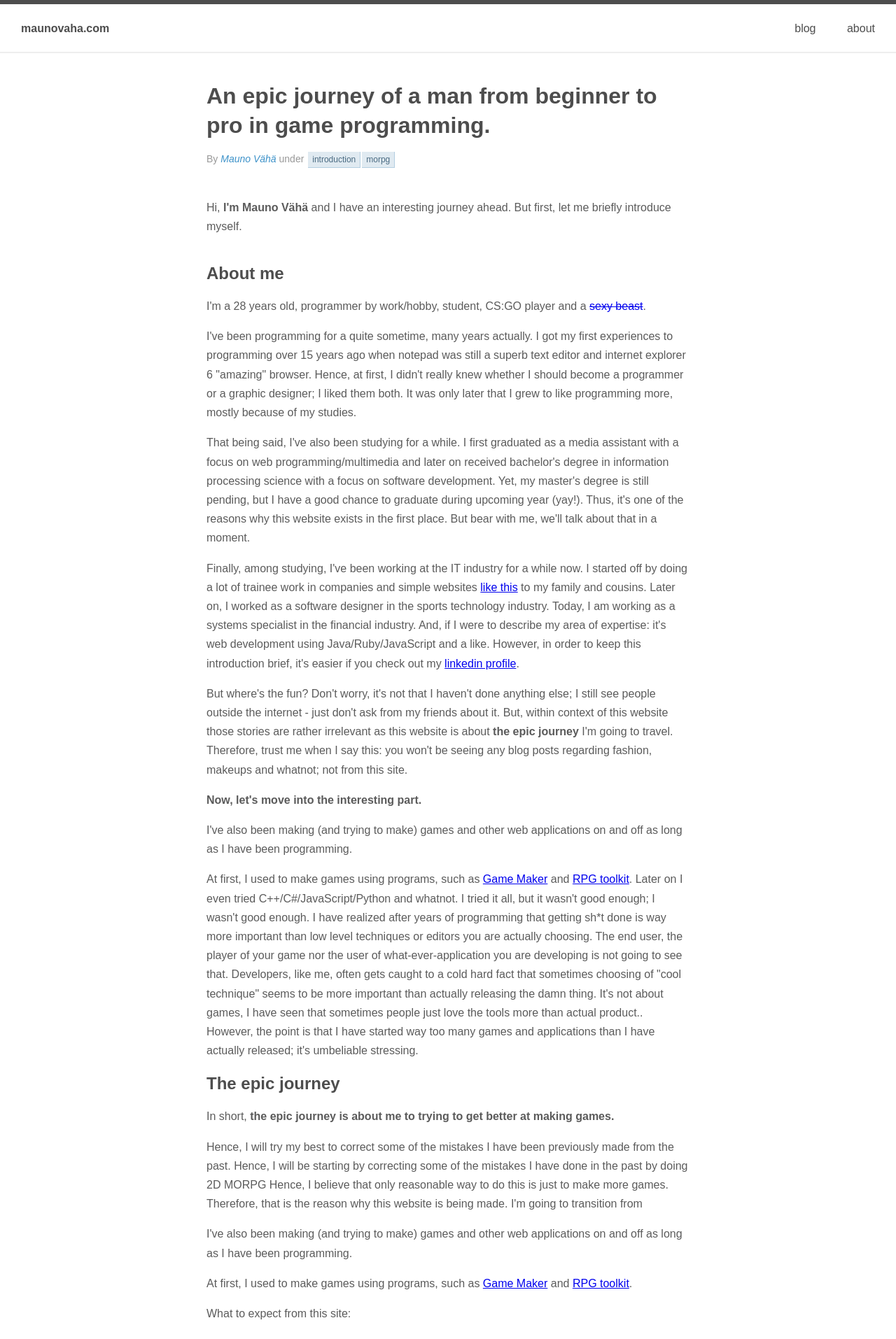
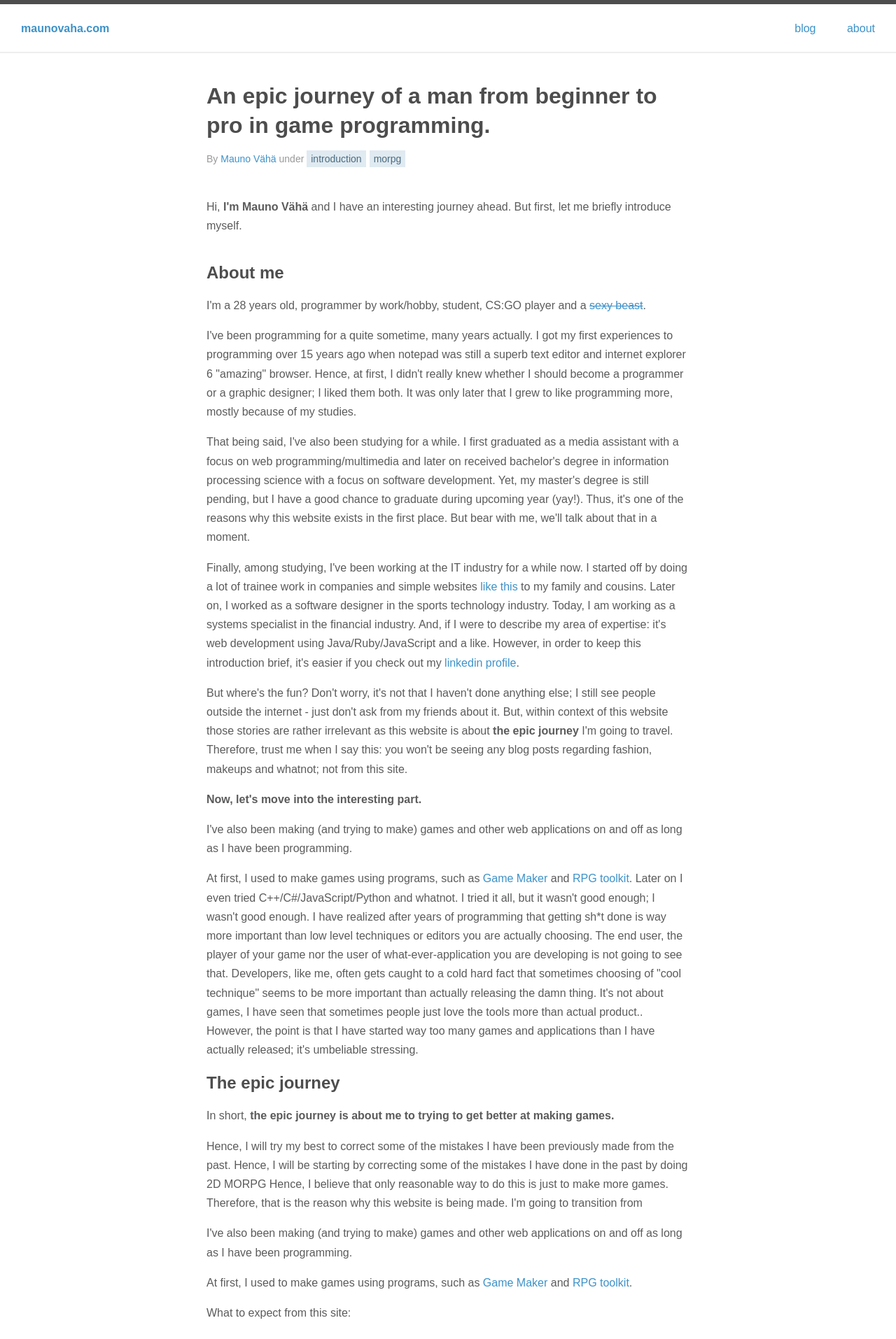
Before and after one commit to maunovaha/maunovaha.com, a Jekyll site: the page built from index.html, in a window 1280 px wide. Shown: the top 1914 px of the page at 70% size. Built offline with Jekyll 4.4.1, drawn with Linux system fonts in a browser that asks for light colours; comment, search, counter and statistics services are not loaded; some of the changed text lies outside the part shown.

Commit message:
Adds styles, adds ship

```diff
--- a/_layouts/default.html
+++ b/_layouts/default.html
@@ -67,7 +67,7 @@
     <article>
       <header class="post-header">
         <h1 class="post-title">An epic journey of a man from beginner to pro in game programming.</h1>
-        <p class="post-meta">By <a href="/about" class="post-author"><em>Mauno Vähä</em></a> under <a href="#" class="post-tag tag">introduction</a><a href="#" class="post-tag tag">morpg</a></p>
+        <p class="post-meta">By <a href="/about" class="post-author">Mauno Vähä</a> under <a href="#" class="no-margin tag">introduction</a><a href="#" class="tag">morpg</a></p>
       </header>
       <!--
       <img alt="Mauno's picture" src="http://placehold.it/763x400">
@@ -527,17 +527,26 @@
 
 <footer>
   <div class="site-footer">
-    <h4>Welcome aboard</h4>
-    <!--
-    <img style="border-radius: 68px; border: 1px solid #eee;" alt="Mauno's picture" height="68" width="68" src="https://pbs.twimg.com/profile_images/2708384678/45bbab95e4361fb7bbcd8d6ec0647431_400x400.png">
-    -->
-    <p>An epic journey of a man from beginner to pro in programming has just began. To keep updated, it is highly recommendable to buckle up and jump on board. (Ofc. you might wan't to do that in different order..)</p>
+    <h2 style="margin-bottom: 24px;">Welcome aboard</h2>
+<pre style="white-space: pre; word-wrap: normal; font-style: monospace; line-height: normal;">
+                |              ~.~
+               )_)    |
+              )___)  )_)    ~.~
+       __|_  )____) )___)
+       \___\____|_____|_____
+---------\                 /---------
+        ^^^^^^^^^^^^^^^^^^^^
+    ^^      ^^^^     ^^^     ^^
+       ^^^^      ^^^      ^
+</pre>
+    <p>An epic journey of a man from beginner to pro in game programming has just began. To keep updated, it is highly recommended that you jump on board.</p>
       <a href="https://twitter.com/maunovaha" class="twitter-follow-button" data-show-count="true">Follow @maunovaha</a>
 <script>!function(d,s,id){var js,fjs=d.getElementsByTagName(s)[0],p=/^http:/.test(d.location)?'http':'https';if(!d.getElementById(id)){js=d.createElement(s);js.id=id;js.src=p+'://platform.twitter.com/widgets.js';fjs.parentNode.insertBefore(js,fjs);}}(document, 'script', 'twitter-wjs');</script>
   </div>
-  <div class="site-footer-copyright" style="text-align: center; padding: 10px;">
-    <p style="font-size: 12px; margin: 0px; color: #555;">
-      &copy; 2014 and beyond, Mauno Vähä. All rights reserved. | Powered by <a href="http://jekyllrb.com/" target="_blank">jekyll</a></p>
+  <div class="site-footer-copyright">
+    <p>
+      &copy; 2014 and beyond, <a href="">Mauno Vähä</a>. All rights reserved.
+    </p>
   </div>
 </footer>
 
--- a/_sass/_base.scss
+++ b/_sass/_base.scss
@@ -19,6 +19,28 @@
   color: #4D4D4D;
 }
 
+a,
+a:visited,
+a:hover,
+a:active {
+  color: #3D92C9;
+  /* #E9811B */
+}
+
+a,
+a:visited,
+a:active {
+  text-decoration: none;
+}
+
+a:hover {
+  text-decoration: underline;
+}
+
+.no-margin {
+  margin: 0px !important;
+}
+
 /*
 h1 {
   font-size: 32px;
--- a/_sass/_content.scss
+++ b/_sass/_content.scss
@@ -6,9 +6,6 @@
 
 .site-content .post {
   .post-header {
-    /* border-bottom: 1px solid #eee; */
-    /*border-left: 1px solid #4D4D4D;
-    padding-left: 20px;*/
     margin-bottom: 40px;
   }
 
@@ -20,7 +17,6 @@
   .post-header .post-meta {
     color: #999;
     font-size: 14px;
-    /*margin-top: 20px;*/
 
     a,
     a:visited,
@@ -35,36 +31,12 @@
     .post-author {
       color: #3D92C9;
     }
-
-    .post-tag {
-      font-size: 12px;
-      /*
-      color: #fff;
-      background: #5aba59;
-      padding: 4px 8px;
-      margin-left: 2px;
-      text-transform: lowercase;
-      */
-    }
-
-    /*
-    a,
-    a:visited,
-    a:hover,
-    a:active {
-      text-decoration: none;
-      color: #fff;
-      background: #5aba59;
-      padding: 4px 8px;
-      margin-left: 2px;
-    }
-    */
   }
 }
 
 .site-content .post-navigation {
   padding-left: 60px;
-  /*text-align: right;*/
+  /* text-align: right; */
 
   .post-navigation-group:first-child h4 {
     margin-top: 0px;
@@ -115,24 +87,13 @@
 }
 
 .tag {
-  /*background: #e0eaf1;*/
-  /*background: #fff;*/
-  /*border: 1px solid #4a6b82;*/
-  /*border-right: 1px solid #b3cee1;
-  border-bottom: 1px solid #b3cee1;*/
-  /*border: 1px solid #3D92C9;*/
-
   padding: 4px 6px;
-  border-radius: 0px;
   background: #e0eaf1;
-  border-right: 1px solid #b3cee1;
-  border-bottom: 1px solid #b3cee1;
-  margin-left: 2px;
+  margin-left: 5px;
 }
 
 a.tag,
 a.tag:visited,
 a.tag:active {
-  /*color: #3D92C9;*/
   color: #4a6b82;
 }
--- a/_sass/_footer.scss
+++ b/_sass/_footer.scss
@@ -12,14 +12,27 @@
   text-align: center;
   font-size: 14px;
 
-  h4 {
+  h2 {
     margin-top: 20px;
     color: #fff;
+  }
+
+  pre {
+    white-space: pre;
+    word-wrap: normal;
+    font-style: monospace;
+    line-height: normal;
   }
 }
 
 .site-footer-copyright {
+  text-align: center;
+  padding: 10px;
+  font-size: 12px;
+  color: #999;
 
 
-
+  p {
+    margin: 0px;
+  }
 }
--- a/_sass/_header.scss
+++ b/_sass/_header.scss
@@ -18,20 +18,9 @@
 
   a,
   a:visited,
-  a:active {
-    text-decoration: none;
-  }
-
-  a,
-  a:visited,
   a:hover,
   a:active {
-    color: #4D4D4D;
     text-transform: lowercase;
-  }
-
-  a:hover {
-    text-decoration: underline;
   }
 
   .logo {
```
